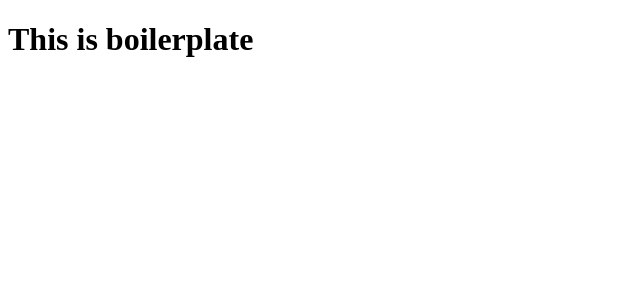
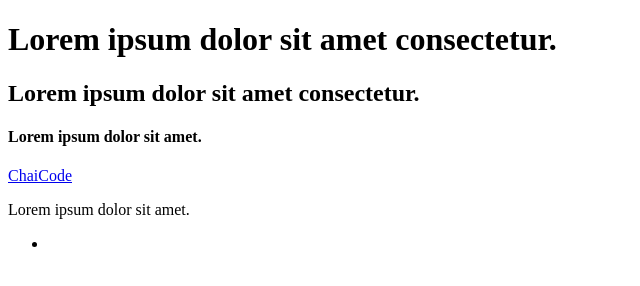
Before and after one commit to vickkky404/Software-Technology-Development, a plain HTML site: page HTML/emmit.html in a window 1280 px wide. Shown: the whole page, without its empty margins (0-640 px from the left). Drawn offline with Linux system fonts and the light colour scheme.

Commit message:
advanced

```diff
--- a/HTML/emmit.html
+++ b/HTML/emmit.html
@@ -3,9 +3,29 @@
 <head>
     <meta charset="UTF-8">
     <meta name="viewport" content="width=device-width, initial-scale=1.0">
-    <title>Document</title>
+    <title>Headings</title>
 </head>
 <body>
-    <h1>This is boilerplate <code></code></h1>
+    <h1 title="H1 heading">Lorem ipsum dolor sit amet consectetur.</h1>
+    <h2 title="New ToolTip">Lorem ipsum dolor sit amet consectetur.</h2>
+    <h4>Lorem ipsum dolor sit amet.</h4>
+
+
+    <a href="https://chaicode.com">ChaiCode</a>
+    <img src="#" alt="">
+
+    <p>Lorem ipsum dolor sit amet.</p>
+
+
+    <div>
+        <ul>
+            <li></li>
+        </ul>
+    </div>
+
+
+    <a href="tel:+"></a>
+
+
 </body>
 </html>
```
